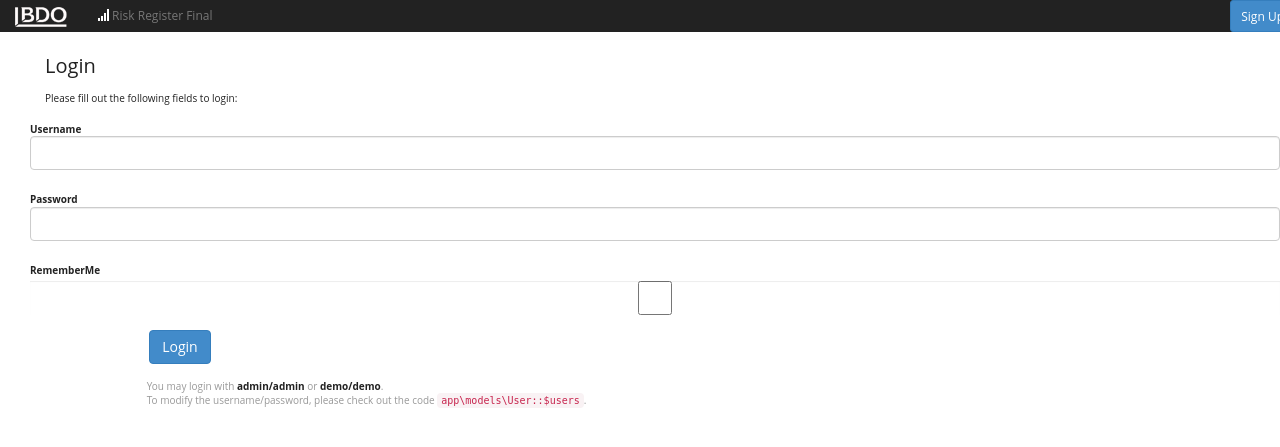
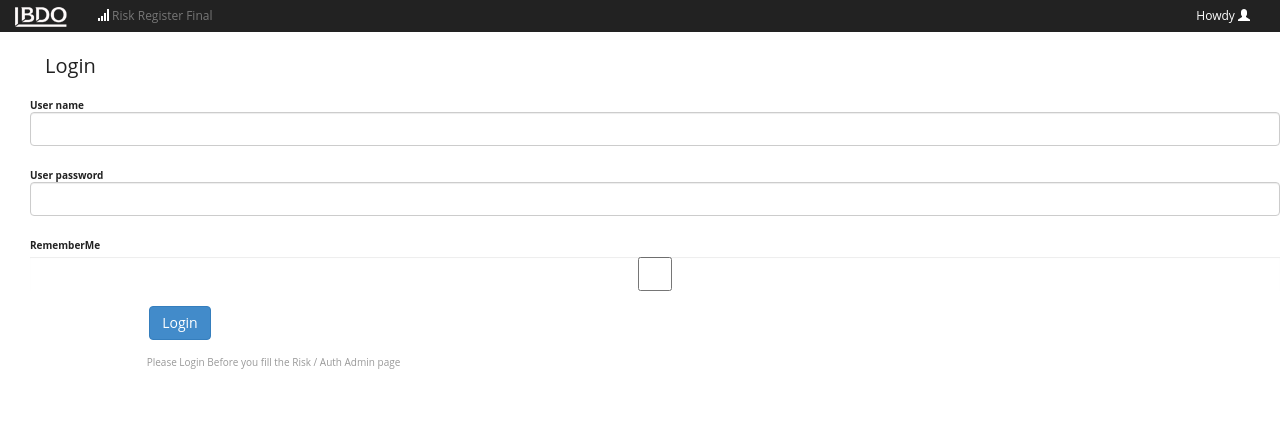
Before and after one commit to suhe/riskproject, a Yii app: template views/site/login.php in a window 1280 px wide. Shown: the top 447 px of the page. Run offline with PHP 8.4 and a stand-in for Yii, Linux system fonts and the light colour scheme; the template is opened without the code that fills it, so the values that code supplies are empty; form fields are guessed from the names that the template uses; some libraries are stand-ins or nearby versions.

Commit message:
commit login menu

```diff
--- a/config/web.php
+++ b/config/web.php
@@ -28,7 +28,7 @@ $config = [
         ],
         'user' => [
             'identityClass' => 'app\models\User',
-            'enableAutoLogin' => true,
+            'enableAutoLogin' => false,
         ],
         'errorHandler' => [
             'errorAction' => 'site/error',
--- a/controllers/RiskController.php
+++ b/controllers/RiskController.php
@@ -30,7 +30,4 @@ class RiskController extends Controller{
         ]);
     }
 
-    public function actionHero($id){
-        echo $id;
-    }
 }
--- a/views/layouts/main.php
+++ b/views/layouts/main.php
@@ -2,6 +2,7 @@
 /** use Application **/
 use yii\helpers\Html;
 use yii\helpers\BaseUrl;
+use yii\helpers\Url;
 use app\assets\AppAsset;
 
 /** Register App **/
@@ -37,36 +38,39 @@ AppAsset::register($this);
         <!-- Collection of nav links and other content for toggling -->
         <div id="navbarCollapse" class="collapse navbar-collapse">
 
-		<ul class="nav navbar-nav navbar-right" style="margin-left:38px">
-          <li>
-            <div class="dropdown">
-			  <a class="dropdown-toggle btn btn-primary btn-sm" data-toggle="dropdown" href="#">Sign Up</a>
+        <?php if (!Yii::$app->session->get('user_id')) { ?>
+	<ul class="nav navbar-nav navbar-right" style="margin-right:5px">
+          <li><a class="btn btn-primary btn-sm"  href="<?=Url::to(['site/login'])?>">Sign In</a></li>
+            <!--<div class="dropdown">
+	    <a class="dropdown-toggle btn btn-primary btn-sm" data-toggle="dropdown" href="#">Sign In</a>
               <div class="dropdown-menu" style="padding: 10px; background: #222">
-                <form action="" role="form">
+                <form action="<?=Url::to(['site/login'])?>" role="form" method="post">
                   <div class="form-group">
-                    <label for="user">User</label>
-                    <input type="text" class="form-control" id="user" placeholder="User" />
-                    <label for="password">Password</label>
-                    <input type="password" class="form-control" id="password" placeholder="Password" />
+                    <label for="user" style="color:#FFF">User</label>
+                    <input type="text" class="form-control" id="user" name="User[user_name]" placeholder="User" />
+                    <label for="password" style="color:#FFF">Password</label>
+                    <input type="password" class="form-control" name="User[user_password]" id="password" placeholder="Password" />
                   </div>
-                  <button type="submit" class="btn btn-primary btn-sm">Sign in</button>
+                  <button type="submit" class="btn btn-primary btn-sm">Login</button>
 				  <a class="dropdown-toggle btn btn-primary btn-sm" data-toggle="dropdown" href="#">Register</a>
                 </form>
               </div>
-            </div>
+            </div>-->
 
           </li>
         </ul>
-
-		<!--<ul class="nav navbar-nav navbar-right" style="margin-left:25px">
-			  <li class="dropdown"><a class="dropdown-toggle" data-toggle="dropdown" href="#">Howdy , Admin Risk</a>
+        <?php } ?>
+	<?php if (Yii::$app->session->get('user_id')) { ?>
+	<ul class="nav navbar-nav navbar-right" style="margin-right:15px">
+			  <li class="dropdown"><a class="dropdown-toggle" data-toggle="dropdown" href="#">Howdy  <i class="glyphicon glyphicon-user"></i>  <?= Yii::$app->session->get('user_name')?></a>
 			  <ul class="dropdown-menu dropdown-bdo">
-				<li><a href="#">Visit Bdo.co.id</a></li>
-				<li><a href="#">About Program</a></li>
+				<li><a href="<?=Url::to(['user/index'])?>"> <i class="glyphicon glyphicon-user"></i> Risk User</a></li>
+                                <li><a href="<?=Url::to(['site/chpassword'])?>"> <i class="glyphicon glyphicon-wrench"></i> Change Password</a></li>
+                                <li><a href="<?=Url::to(['site/logout'])?>"> <i class="glyphicon glyphicon-remove-sign"></i> Logout</a></li>
 			  </ul>
 			 </li>
-		</ul>-->
-
+	</ul>
+	 <?php } ?>
 
         </div>
     </nav>
--- a/views/site/login.php
+++ b/views/site/login.php
@@ -1,46 +1,41 @@
 <?php
 use yii\helpers\Html;
 use yii\bootstrap\ActiveForm;
-
 /* @var $this yii\web\View */
 /* @var $form yii\bootstrap\ActiveForm */
 /* @var $model app\models\LoginForm */
-
 $this->title = 'Login';
 $this->params['breadcrumbs'][] = $this->title;
 ?>
 <div class="site-login">
     <h1><?= Html::encode($this->title) ?></h1>
 
-    <p>Please fill out the following fields to login:</p>
-
+    <p class="text-danger"><?=Yii::$app->session->getFlash('msg')?></p>
     <?php $form = ActiveForm::begin([
         'id' => 'login-form',
+        'method' => 'POST',
         'options' => ['class' => 'form-horizontal'],
         'fieldConfig' => [
-            'template' => "{label}\n<div class=\"col-lg-3\">{input}</div>\n<div class=\"col-lg-8\">{error}</div>",
-            'labelOptions' => ['class' => 'col-lg-1 control-label'],
+            'template' => "{label}\n<div class=\"col-md-3\">{input}</div>\n<div class=\"col-md-8\">{error}</div>",
+            'labelOptions' => ['class' => 'col-md-1 control-label'],
         ],
     ]); ?>
 
-    <?= $form->field($model, 'username') ?>
-
-    <?= $form->field($model, 'password')->passwordInput() ?>
-
-    <?= $form->field($model, 'rememberMe', [
-        'template' => "<div class=\"col-lg-offset-1 col-lg-3\">{input}</div>\n<div class=\"col-lg-8\">{error}</div>",
+    <?=$form->field($model,'user_name') ?>
+    <?=$form->field($model,'user_password')->passwordInput() ?>
+    <?=$form->field($model,'rememberMe', [
+        'template' => "<div class=\"col-md-offset-1 col-md-3\">{input}</div>\n<div class=\"col-md-8\">{error}</div>",
     ])->checkbox() ?>
 
     <div class="form-group">
-        <div class="col-lg-offset-1 col-lg-11">
-            <?= Html::submitButton('Login', ['class' => 'btn btn-primary', 'name' => 'login-button']) ?>
+        <div class="col-md-offset-1 col-md-11">
+            <?=Html::submitButton('Login', ['class' => 'btn btn-primary','name' => 'login-button'])?>
         </div>
     </div>
 
     <?php ActiveForm::end(); ?>
 
     <div class="col-lg-offset-1" style="color:#999;">
-        You may login with <strong>admin/admin</strong> or <strong>demo/demo</strong>.<br>
-        To modify the username/password, please check out the code <code>app\models\User::$users</code>.
+        Please Login Before you fill the Risk / Auth Admin page
     </div>
 </div>
--- a/web/css/style.css
+++ b/web/css/style.css
@@ -36,9 +36,17 @@ header {
 	color:#FFF;
 	font-size:12px
 }
+.navbar-default .navbar-nav > li > a {
+    color: #FFF;
+}
+
+.navbar-default .navbar-nav > li > a:hover {
+    background:#ddd;
+}
+
 .title_nav{margin-top:5px}
 .navbar-nav li a:hover,.navbar-nav li a:focus {
-    background:#444;
+    background:#0074a2;
 }
 
 .navbar-default .navbar-toggle {
@@ -74,3 +82,12 @@ footer .navbar-collapse.in {
     background-color:#222;
     width:100%;
 }
+
+table thead tr{
+	padding:25px;
+}
+
+table thead tr > th{
+	background:#f5f5f5;
+	font-size:8pt;
+}
```
Also changed, not shown: controllers/SiteController.php (+9 -13 lines), models/LoginForm.php (+5 -5 lines), models/User.php (+67 -3 lines).
